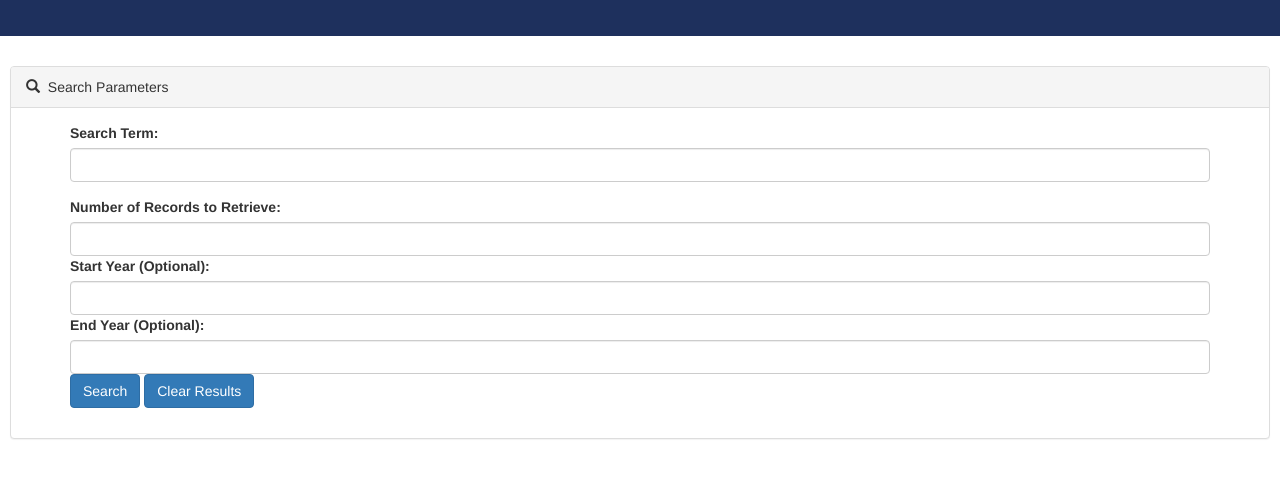
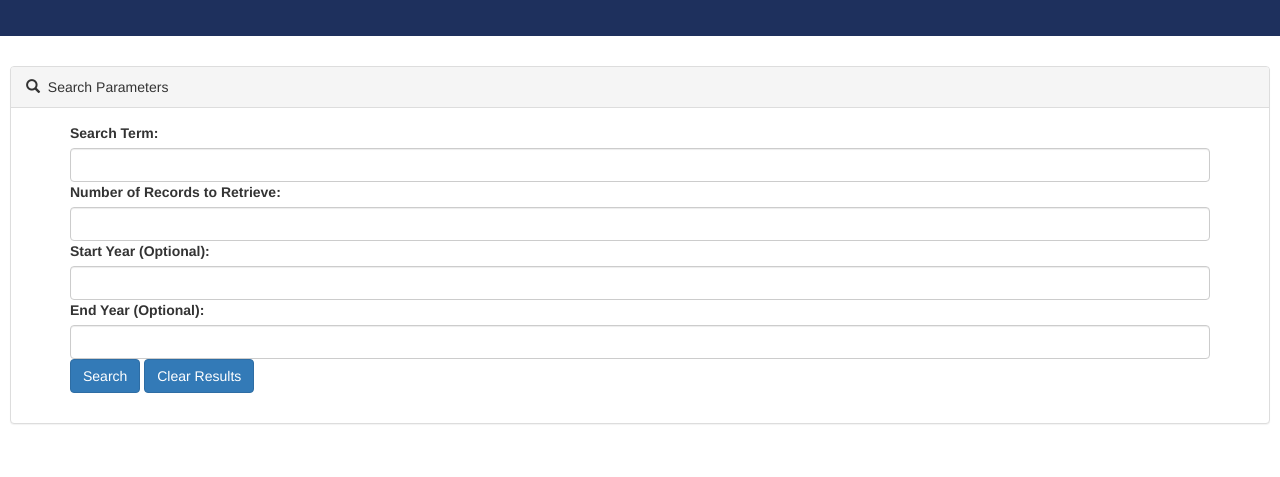
Before and after one commit to Mike-C25/NYTimes-Search, a plain HTML site: page index.html in a window 1280 px wide. Shown: the part 165-642 px from the top of the page. Drawn offline with nearby package versions, Linux system fonts and the light colour scheme.

Commit message:
not much

```diff
--- a/index.html
+++ b/index.html
@@ -17,10 +17,9 @@
   <div class="container">
   <form>
     <div class="form-group">
+
       <label for="usr">Search Term:</label>
       <input type="text" class="form-control" id="usr">
-    </div>
-    <div class="form-group">
 
       <label for="pwd">Number of Records to Retrieve:</label>
       <input type="password" class="form-control" id="pwd">
@@ -31,7 +30,7 @@
       <label for="pwd">End Year (Optional):</label>
       <input type="password" class="form-control" id="pwd">
 
-      <button class="btn btn-primary" type="submit">Search</button>
+      <button class="btn btn-primary ourBtn" type="submit">Search</button>
       <button class="btn btn-primary" type="submit">Clear Results</button>
     </div>
   </form>
```
